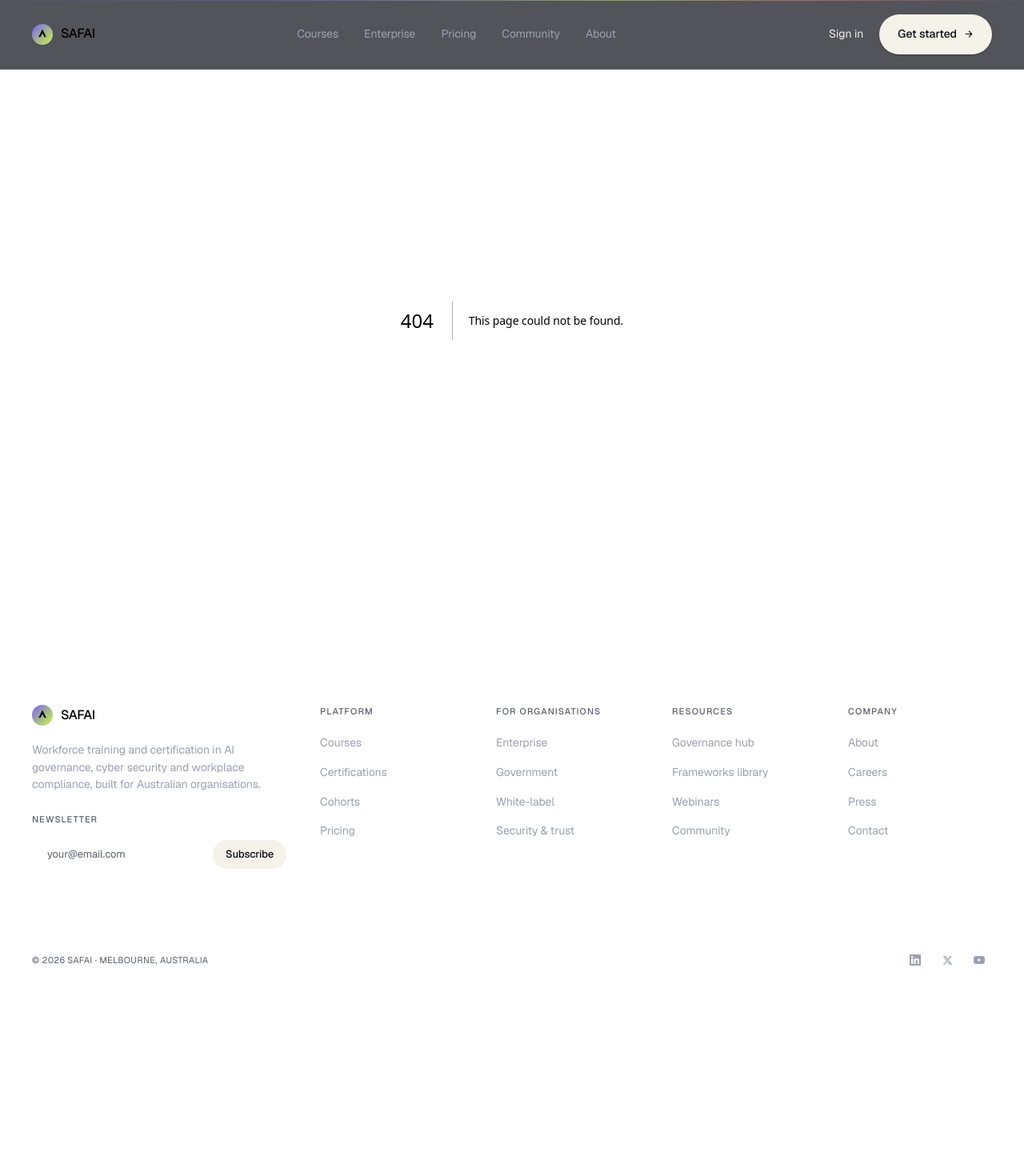
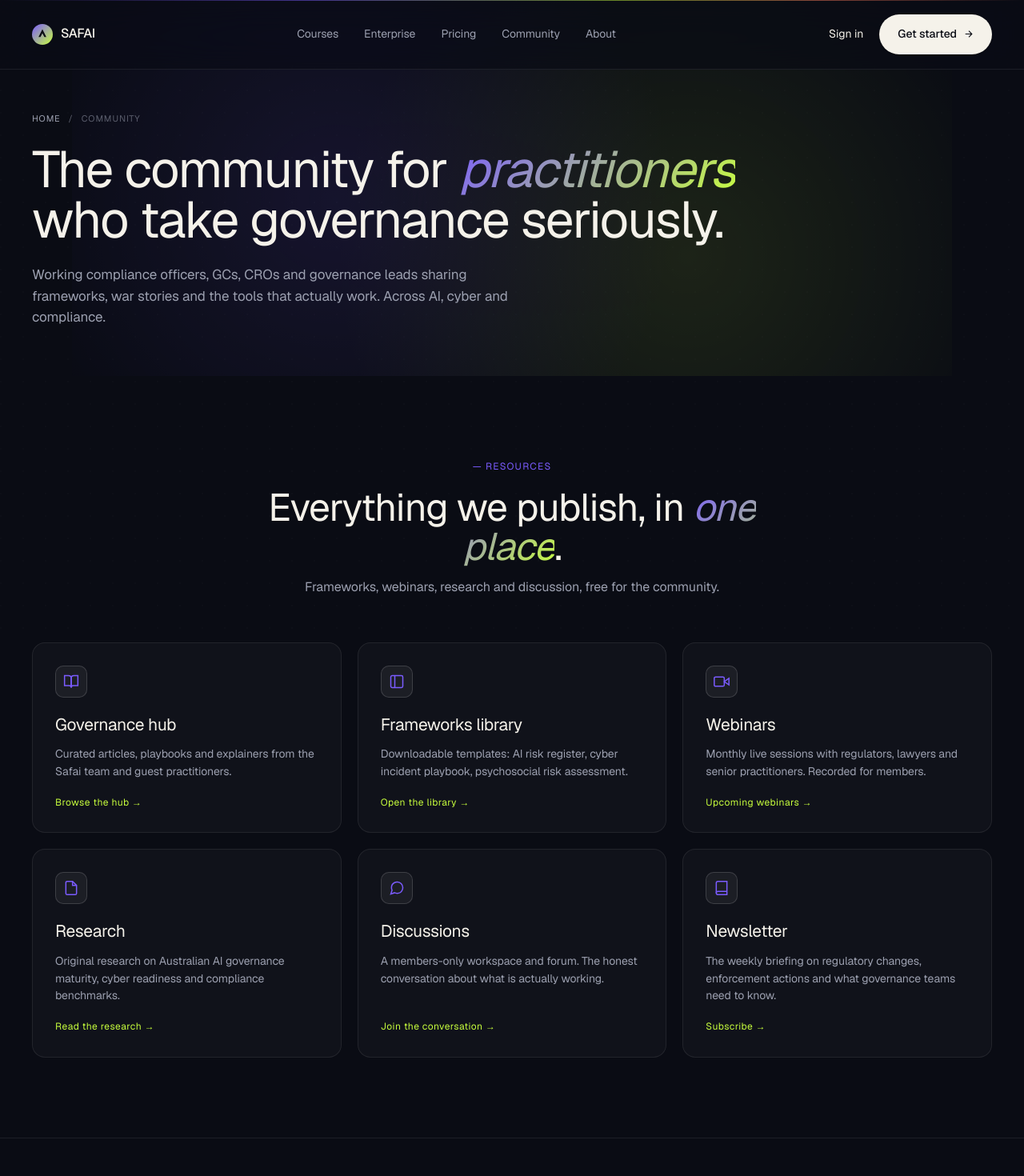
Before and after one commit to safaiaus/safai, a Next.js app: page /community in a window 1280 px wide. Before the commit this address had no page. Shown: the top 1470 px of the page at 80% size. Before the commit the page ends 1256 px from the top, so only its background shows below. Built offline with nearby package versions, Linux system fonts and the light colour scheme.

Commit message:
Add community page

```diff
--- /dev/null
+++ b/app/community/page.tsx
@@ -0,0 +1,83 @@
+import Link from "next/link";
+import styles from "@/components/Marketing.module.css";
+
+export const metadata = { title: "Community · Safai" };
+
+const RESOURCES = [
+  {
+    title: "Governance hub",
+    desc: "Curated articles, playbooks and explainers from the Safai team and guest practitioners.",
+    link: "Browse the hub →",
+    icon: <svg width="20" height="20" viewBox="0 0 24 24" fill="none" stroke="currentColor" strokeWidth="1.8"><path d="M2 3h6a4 4 0 0 1 4 4v14a3 3 0 0 0-3-3H2z" /><path d="M22 3h-6a4 4 0 0 0-4 4v14a3 3 0 0 1 3-3h7z" /></svg>,
+  },
+  {
+    title: "Frameworks library",
+    desc: "Downloadable templates: AI risk register, cyber incident playbook, psychosocial risk assessment.",
+    link: "Open the library →",
+    icon: <svg width="20" height="20" viewBox="0 0 24 24" fill="none" stroke="currentColor" strokeWidth="1.8"><rect x="3" y="3" width="18" height="18" rx="2" /><line x1="9" y1="3" x2="9" y2="21" /></svg>,
+  },
+  {
+    title: "Webinars",
+    desc: "Monthly live sessions with regulators, lawyers and senior practitioners. Recorded for members.",
+    link: "Upcoming webinars →",
+    icon: <svg width="20" height="20" viewBox="0 0 24 24" fill="none" stroke="currentColor" strokeWidth="1.8"><polygon points="23 7 16 12 23 17 23 7" /><rect x="1" y="5" width="15" height="14" rx="2" /></svg>,
+  },
+  {
+    title: "Research",
+    desc: "Original research on Australian AI governance maturity, cyber readiness and compliance benchmarks.",
+    link: "Read the research →",
+    icon: <svg width="20" height="20" viewBox="0 0 24 24" fill="none" stroke="currentColor" strokeWidth="1.8"><path d="M14 2H6a2 2 0 0 0-2 2v16a2 2 0 0 0 2 2h12a2 2 0 0 0 2-2V8z" /><polyline points="14 2 14 8 20 8" /></svg>,
+  },
+  {
+    title: "Discussions",
+    desc: "A members-only workspace and forum. The honest conversation about what is actually working.",
+    link: "Join the conversation →",
+    icon: <svg width="20" height="20" viewBox="0 0 24 24" fill="none" stroke="currentColor" strokeWidth="1.8"><path d="M21 11.5a8.38 8.38 0 0 1-.9 3.8 8.5 8.5 0 0 1-7.6 4.7 8.38 8.38 0 0 1-3.8-.9L3 21l1.9-5.7a8.38 8.38 0 0 1-.9-3.8 8.5 8.5 0 0 1 4.7-7.6 8.38 8.38 0 0 1 3.8-.9h.5a8.48 8.48 0 0 1 8 8v.5z" /></svg>,
+  },
+  {
+    title: "Newsletter",
+    desc: "The weekly briefing on regulatory changes, enforcement actions and what governance teams need to know.",
+    link: "Subscribe →",
+    icon: <svg width="20" height="20" viewBox="0 0 24 24" fill="none" stroke="currentColor" strokeWidth="1.8"><path d="M4 19.5A2.5 2.5 0 0 1 6.5 17H20" /><path d="M6.5 2H20v20H6.5A2.5 2.5 0 0 1 4 19.5v-15A2.5 2.5 0 0 1 6.5 2z" /></svg>,
+  },
+];
+
+export default function CommunityPage() {
+  return (
+    <>
+      <header className={styles.pageHeader}>
+        <div className="shell">
+          <div className={styles.breadcrumb}>
+            <Link href="/">Home</Link><span>/</span><span>Community</span>
+          </div>
+          <h1>The community for <em>practitioners</em><br />who take governance seriously.</h1>
+          <p className={styles.lede}>
+            Working compliance officers, GCs, CROs and governance leads sharing
+            frameworks, war stories and the tools that actually work. Across AI,
+            cyber and compliance.
+          </p>
+        </div>
+      </header>
+
+      <section className={styles.section} id="hub">
+        <div className="shell">
+          <div className={styles.sectionHead}>
+            <span className={styles.eyebrow}>— RESOURCES</span>
+            <h2>Everything we publish, in <em>one place</em>.</h2>
+            <p>Frameworks, webinars, research and discussion, free for the community.</p>
+          </div>
+          <div className={styles.resourceGrid}>
+            {RESOURCES.map((r) => (
+              <div key={r.title} className={styles.resourceCard}>
+                <div className={styles.featIcon}>{r.icon}</div>
+                <h3>{r.title}</h3>
+                <p>{r.desc}</p>
+                <a href="#" className={styles.resourceLink}>{r.link}</a>
+              </div>
+            ))}
+          </div>
+        </div>
+      </section>
+    </>
+  );
+}
--- a/components/Marketing.module.css
+++ b/components/Marketing.module.css
@@ -106,3 +106,15 @@
 .contactRow { display: flex; gap: 12px; justify-content: center; flex-wrap: wrap; }
 
 @media (max-width: 800px) { .principles { grid-template-columns: 1fr; } }
+
+/* Resource grid (Community) */
+.resourceGrid { display: grid; grid-template-columns: repeat(3, 1fr); gap: 20px; }
+.resourceCard { background: var(--surface); border: 1px solid var(--border); border-radius: 16px; padding: 28px; transition: all 0.3s; display: flex; flex-direction: column; }
+.resourceCard:hover { border-color: var(--border-hi); background: var(--surface-hi); transform: translateY(-2px); }
+.resourceCard h3 { font-family: var(--font-serif); font-weight: 400; font-size: 21px; letter-spacing: -0.015em; margin: 0 0 10px; color: var(--text); }
+.resourceCard p { font-size: 14px; color: var(--text-muted); margin: 0 0 18px; line-height: 1.55; flex: 1; }
+.resourceLink { font-family: var(--font-mono); font-size: 12px; letter-spacing: 0.04em; color: var(--accent-2); transition: opacity 0.2s; }
+.resourceLink:hover { opacity: 0.7; }
+
+@media (max-width: 900px) { .resourceGrid { grid-template-columns: 1fr 1fr; } }
+@media (max-width: 600px) { .resourceGrid { grid-template-columns: 1fr; } }
```
